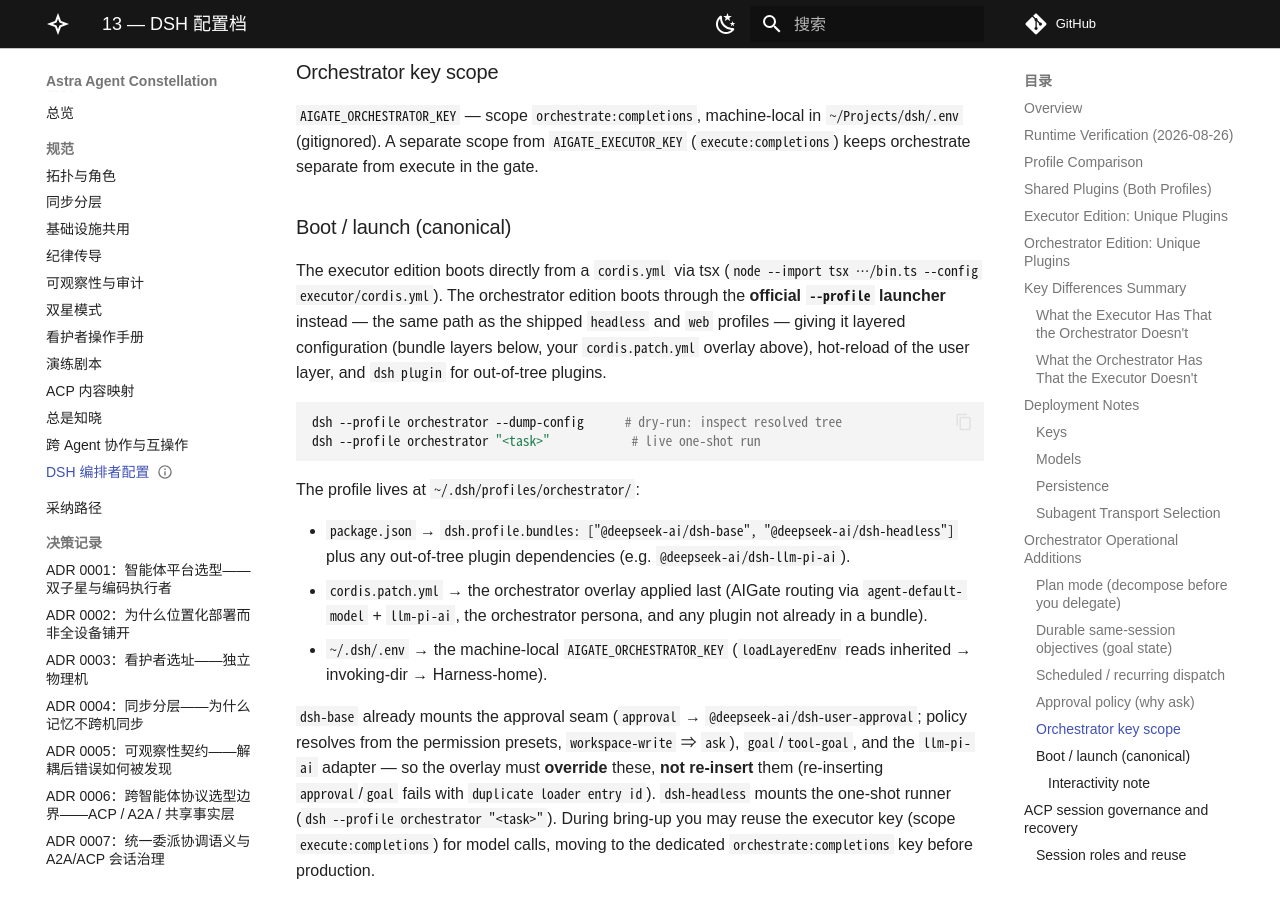
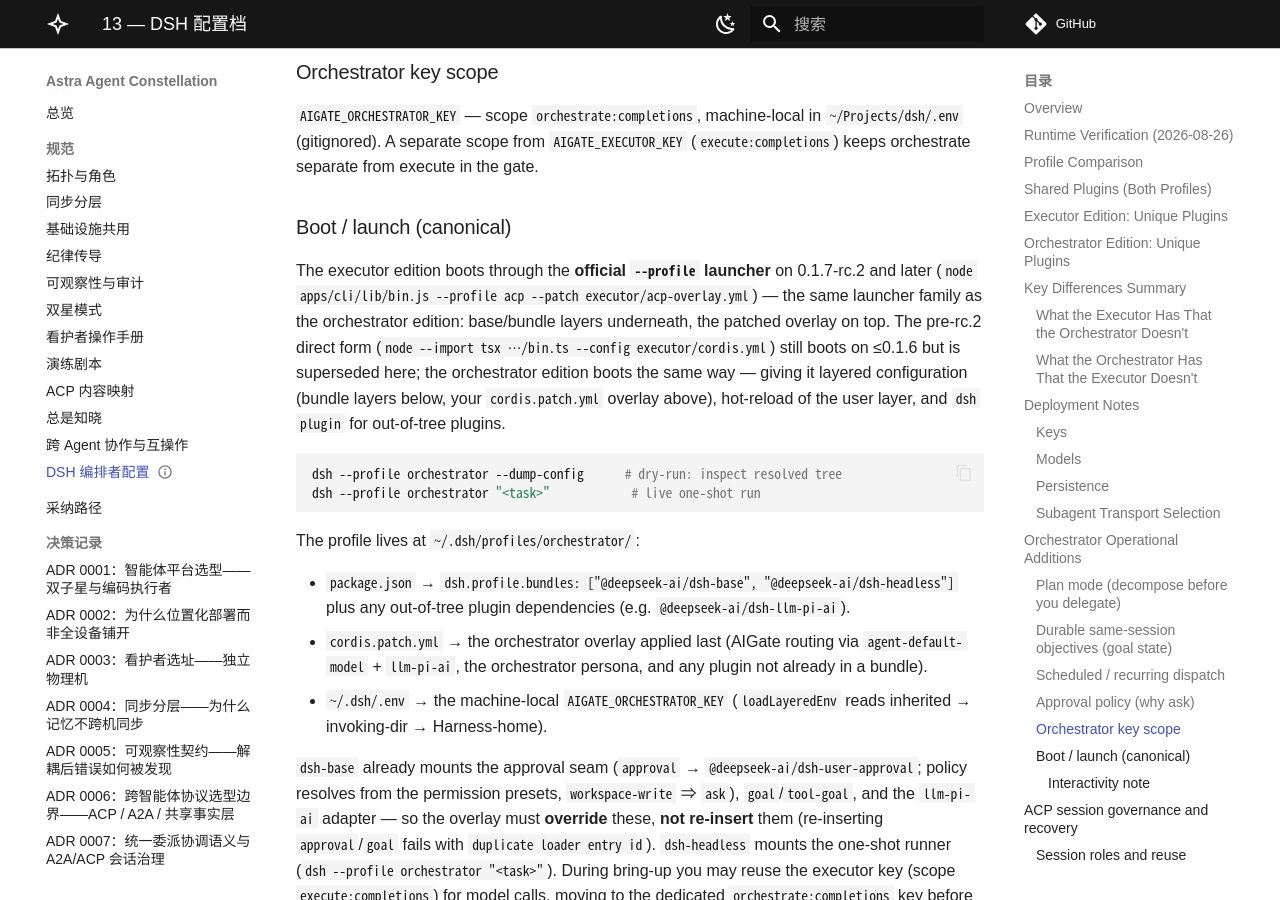
Before and after one commit to alrcatraz/astra-agent-constellation, an MkDocs documentation site: the page built from docs/13-dsh-orchestrator-config.md, in a window 1280 px wide and 900 px high, scrolled down 10965 px. Built offline with MkDocs 1.6.1 and Material for MkDocs 9.7.7, drawn with Linux system fonts in a browser that asks for light colours; comment, search, counter and statistics services are not loaded.

Commit message:
docs: executor launch references follow the rc.2 profile system
Three places still described the pre-rc.2 launch form: the ACP transport
note in AGENTS.md (stale invocation plus a 'recommended / legacy' ranking
the blueprint does not carry — both executors are recommended, no
precedence; production today runs dsh), chapter 13's canonical boot
paragraph, and ADR 0001's config pointers. All three now show the live
form (--profile acp --patch executor/acp-overlay.yml) with the direct
tsx form marked superseded. ADR 0001 gains sub-version 1.1 for the
pointer/label fixes (selection verdict unchanged); chapter labels
'16 章' corrected to 13 after the earlier renumber.

````diff
--- a/docs/13-dsh-orchestrator-config.md
+++ b/docs/13-dsh-orchestrator-config.md
@@ -494,11 +494,14 @@ execute in the gate.
 
 ### Boot / launch (canonical)
 
-The executor edition boots directly from a `cordis.yml` via tsx
-(`node --import tsx …/bin.ts --config executor/cordis.yml`). The orchestrator
-edition boots through the **official `--profile` launcher** instead — the same
-path as the shipped `headless` and `web` profiles — giving it layered
-configuration (bundle layers below, your `cordis.patch.yml` overlay above),
+The executor edition boots through the **official `--profile` launcher** on
+0.1.7-rc.2 and later (`node apps/cli/lib/bin.js --profile acp --patch
+executor/acp-overlay.yml`) — the same launcher family as the orchestrator
+edition: base/bundle layers underneath, the patched overlay on top. The
+pre-rc.2 direct form (`node --import tsx …/bin.ts --config
+executor/cordis.yml`) still boots on ≤0.1.6 but is superseded here; the
+orchestrator edition boots the same way — giving it layered configuration
+(bundle layers below, your `cordis.patch.yml` overlay above),
 hot-reload of the user layer, and `dsh plugin` for out-of-tree plugins.
 
 ```bash
````
Also changed, not shown: AGENTS.md (+4 -3 lines), docs/references/0001-agent-platform-selection.md (+5 -4 lines).
